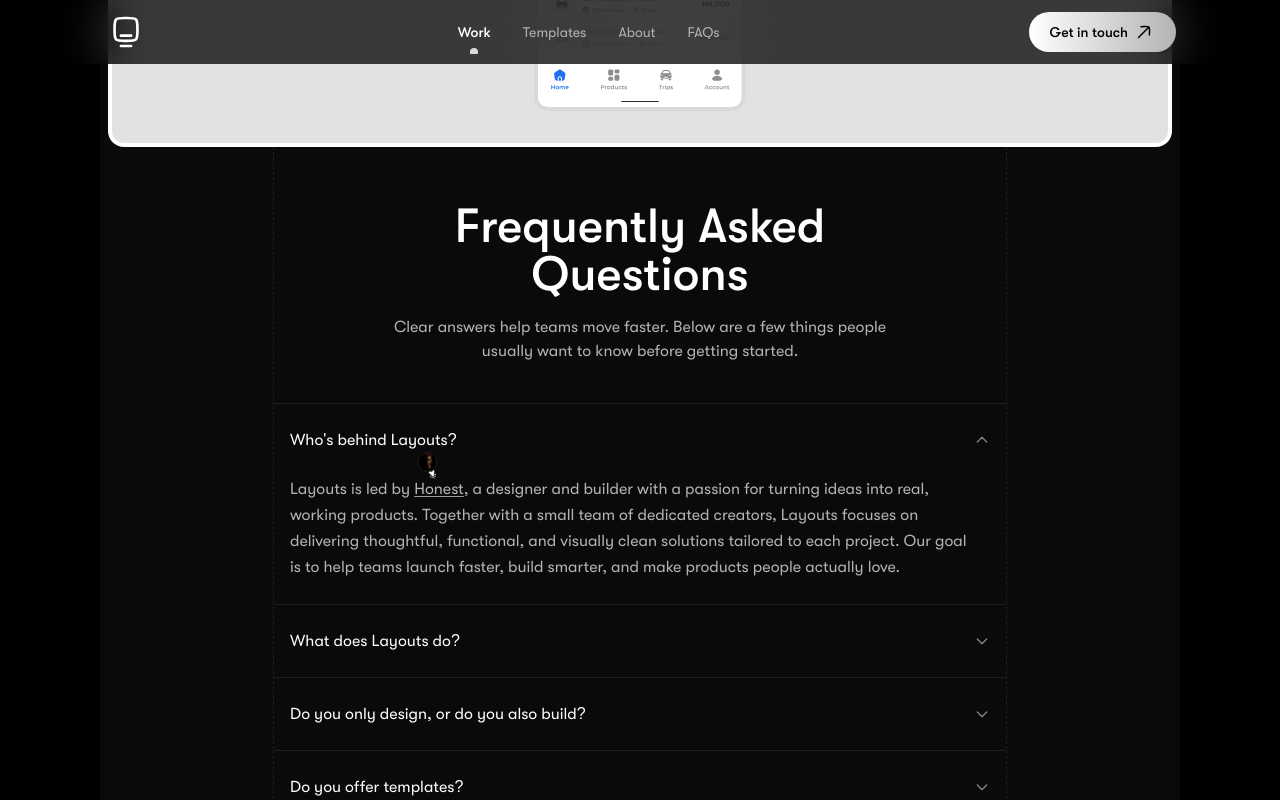
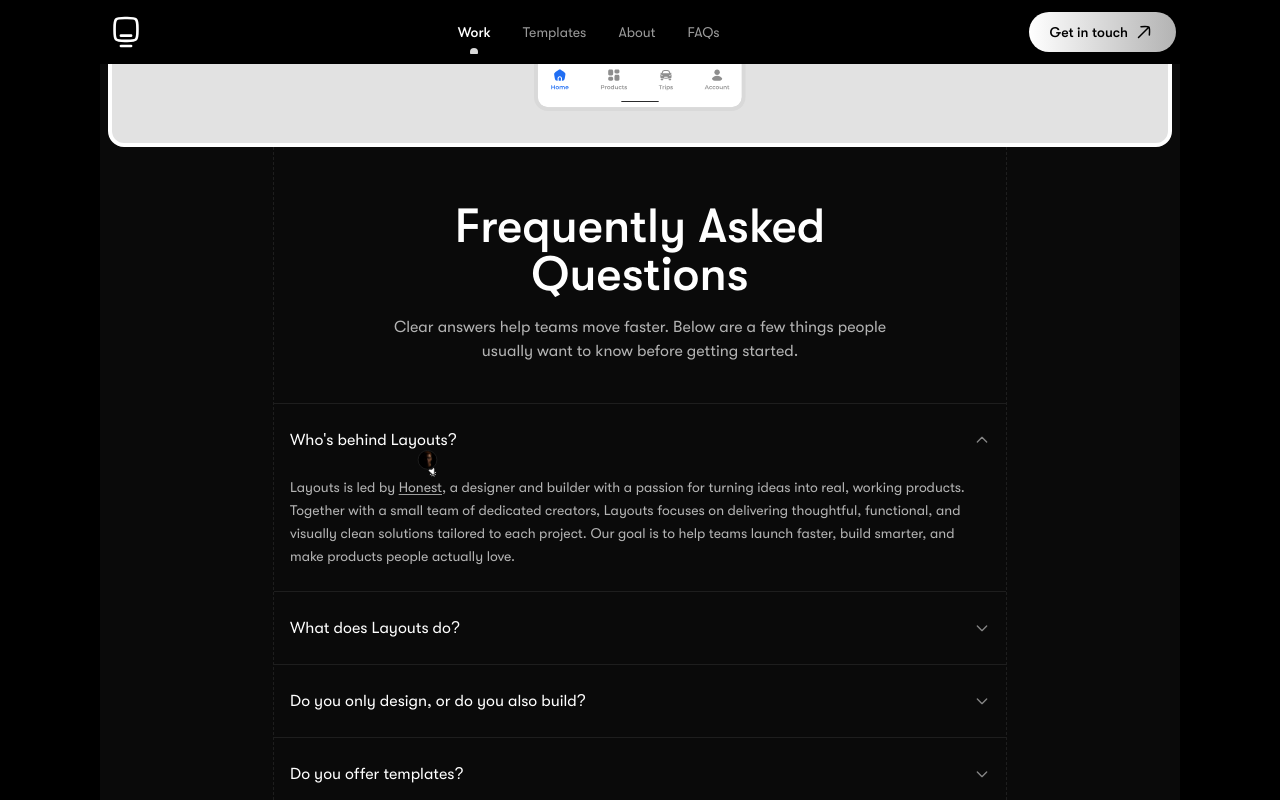
Before and after one commit to TheOffLay/offlayout, a React (Vite) app: page /#work in a window 1280 px wide. Both pictures are taken after a click on the button "Who's behind Layouts?". Shown: the part 4280-5080 px from the top of the page. Built offline with nearby package versions, Linux system fonts and the light colour scheme.

Commit message:
feat: Ad new code changes

```diff
--- a/src/layout/Navbar.tsx
+++ b/src/layout/Navbar.tsx
@@ -88,7 +88,7 @@ export default function Navbar() {
   }, []);
 
   return (
-    <nav className="fixed top-0 left-0 w-full z-50 backdrop-blur-xl bg-black/75">
+    <nav className="fixed top-0 left-0 w-full z-50 bg-[#000000]">
       <div className="max-w-280 2xl:max-w-332 mx-auto px-6 h-16 flex items-center justify-between">
         {/* Logo */}
         <div className="">
--- a/src/sections/Faqs.tsx
+++ b/src/sections/Faqs.tsx
@@ -122,7 +122,7 @@ export default function Faqs() {
                     }`}
                   >
                     <div className="overflow-hidden">
-                      <p className="px-4 font-display font-normal text-[#B3B3B3] text-sm md:text-base 2xl:text-lg leading-relaxed pr-8">
+                      <p className="px-4 font-display font-normal text-[#B3B3B3] text-xs md:text-sm 2xl:text-base leading-relaxed pr-8">
                         {faq.image && (
                           <img
                             src={faq.image}
```
